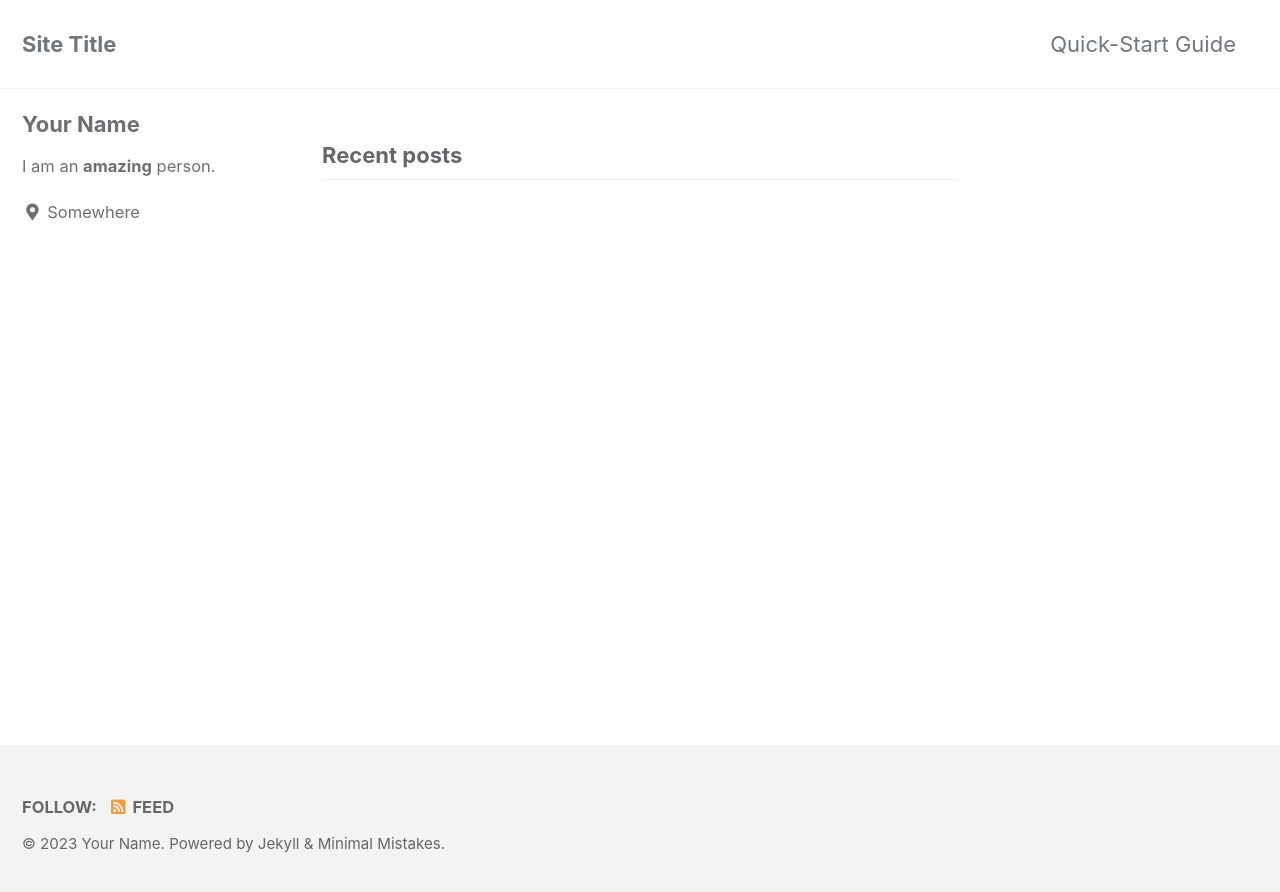
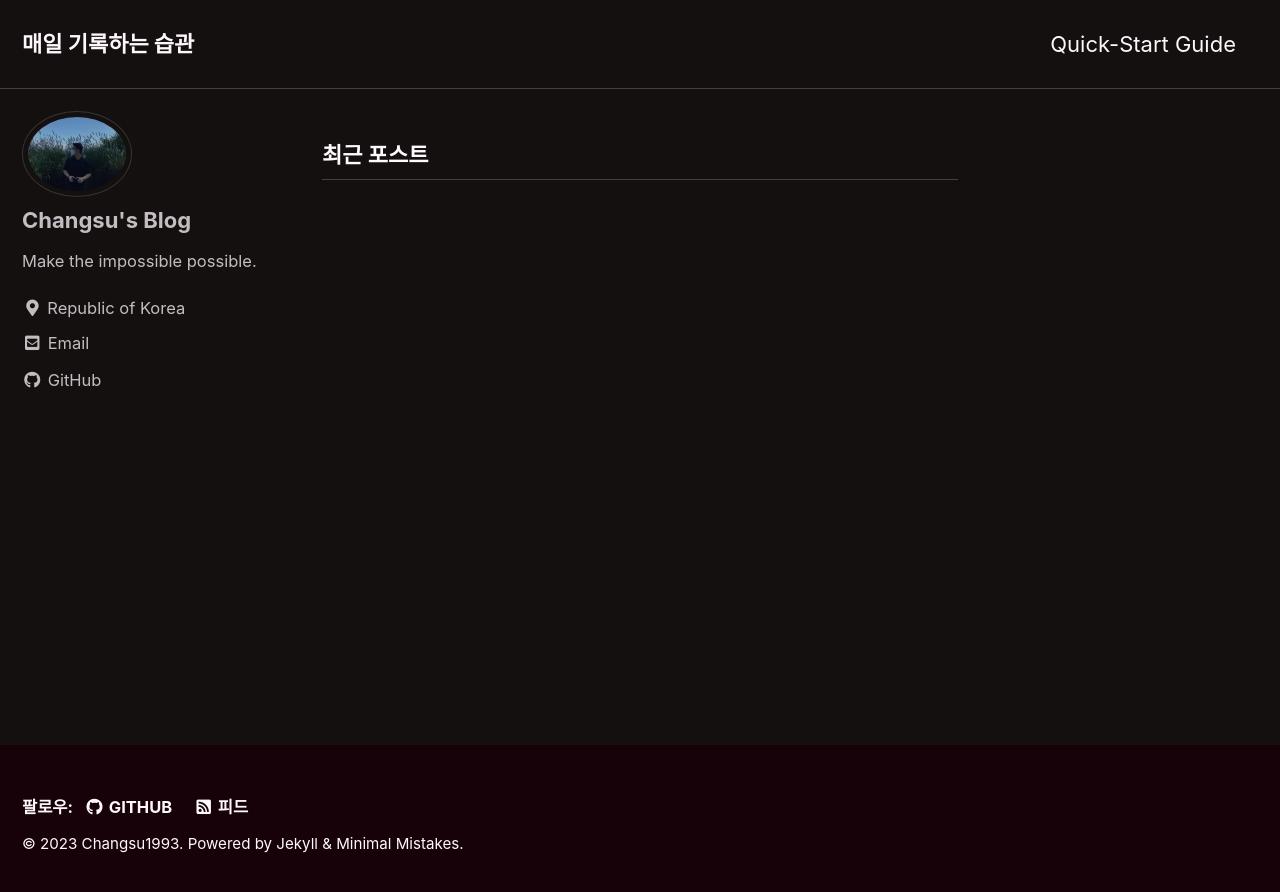
Before and after one commit to changsu1993/changsu1993.github.io, a Jekyll site: the page built from index.html, in a window 1280 px wide. Shown: the top 892 px of the page. Built offline with Jekyll 4.4.1, drawn with Linux system fonts in a browser that asks for light colours; cached includes are drawn as plain includes; the list of posts is cut into pages by our own code.

Commit message:
add Default Profile settings

```diff
--- a/_config.yml
+++ b/_config.yml
@@ -12,107 +12,106 @@
 
 # theme                  : "minimal-mistakes-jekyll"
 # remote_theme           : "mmistakes/minimal-mistakes"
-minimal_mistakes_skin    : "default" # "air", "aqua", "contrast", "dark", "dirt", "neon", "mint", "plum", "sunrise"
+minimal_mistakes_skin: "neon" # "air", "aqua", "contrast", "dark", "dirt", "neon", "mint", "plum", "sunrise"
 
 # Site Settings
-locale                   : "en-US"
-title                    : "Site Title"
-title_separator          : "-"
-subtitle                 : # site tagline that appears below site title in masthead
-name                     : "Your Name"
-description              : "An amazing website."
-url                      : # the base hostname & protocol for your site e.g. "https://mmistakes.github.io"
-baseurl                  : # the subpath of your site, e.g. "/blog"
-repository               : # GitHub username/repo-name e.g. "mmistakes/minimal-mistakes"
-teaser                   : # path of fallback teaser image, e.g. "/assets/images/500x300.png"
-logo                     : # path of logo image to display in the masthead, e.g. "/assets/images/88x88.png"
-masthead_title           : # overrides the website title displayed in the masthead, use " " for no title
+locale: "ko-KR"
+title: "Changsu's Blog"
+title_separator: "-"
+subtitle: # site tagline that appears below site title in masthead
+name: "Changsu1993"
+description: "매일 기록하는 습관"
+url: "https://changsu1993.github.io" # the base hostname & protocol for your site e.g. "https://mmistakes.github.io"
+baseurl: # the subpath of your site, e.g. "/blog"
+repository: "https://github.com/changsu1993/changsu1993.github.io" # GitHub username/repo-name e.g. "mmistakes/minimal-mistakes"
+teaser: # path of fallback teaser image, e.g. "/assets/images/500x300.png"
+logo: # path of logo image to display in the masthead, e.g. "/assets/images/88x88.png"
+masthead_title: "매일 기록하는 습관" # overrides the website title displayed in the masthead, use " " for no title
 # breadcrumbs            : false # true, false (default)
-words_per_minute         : 200
+words_per_minute: 200
 comments:
-  provider               : # false (default), "disqus", "discourse", "facebook", "staticman", "staticman_v2", "utterances", "giscus", "custom"
+  provider: # false (default), "disqus", "discourse", "facebook", "staticman", "staticman_v2", "utterances", "giscus", "custom"
   disqus:
-    shortname            : # https://help.disqus.com/customer/portal/articles/466208-what-s-a-shortname-
+    shortname: # https://help.disqus.com/customer/portal/articles/466208-what-s-a-shortname-
   discourse:
-    server               : # https://meta.discourse.org/t/embedding-discourse-comments-via-javascript/31963 , e.g.: meta.discourse.org
+    server: # https://meta.discourse.org/t/embedding-discourse-comments-via-javascript/31963 , e.g.: meta.discourse.org
   facebook:
     # https://developers.facebook.com/docs/plugins/comments
-    appid                :
-    num_posts            : # 5 (default)
-    colorscheme          : # "light" (default), "dark"
+    appid:
+    num_posts: # 5 (default)
+    colorscheme: # "light" (default), "dark"
   utterances:
-    theme                : # "github-light" (default), "github-dark"
-    issue_term           : # "pathname" (default)
+    theme: # "github-light" (default), "github-dark"
+    issue_term: # "pathname" (default)
   giscus:
-    repo_id              : # Shown during giscus setup at https://giscus.app
-    category_name        : # Full text name of the category
-    category_id          : # Shown during giscus setup at https://giscus.app
-    discussion_term      : # "pathname" (default), "url", "title", "og:title"
-    reactions_enabled    : # '1' for enabled (default), '0' for disabled
-    theme                : # "light" (default), "dark", "dark_dimmed", "transparent_dark", "preferred_color_scheme"
+    repo_id: # Shown during giscus setup at https://giscus.app
+    category_name: # Full text name of the category
+    category_id: # Shown during giscus setup at https://giscus.app
+    discussion_term: # "pathname" (default), "url", "title", "og:title"
+    reactions_enabled: # '1' for enabled (default), '0' for disabled
+    theme: # "light" (default), "dark", "dark_dimmed", "transparent_dark", "preferred_color_scheme"
   staticman:
-    branch               : # "master"
-    endpoint             : # "https://{your Staticman v3 API}/v3/entry/github/"
+    branch: # "master"
+    endpoint: # "https://{your Staticman v3 API}/v3/entry/github/"
 reCaptcha:
-  siteKey                :
-  secret                 :
+  siteKey:
+  secret:
 atom_feed:
-  path                   : # blank (default) uses feed.xml
-  hide                   : # true, false (default)
-search                   : # true, false (default)
-search_full_content      : # true, false (default)
-search_provider          : # lunr (default), algolia, google
+  path: # blank (default) uses feed.xml
+  hide: # true, false (default)
+search: # true, false (default)
+search_full_content: # true, false (default)
+search_provider: # lunr (default), algolia, google
 lunr:
-  search_within_pages    : # true, false (default)
+  search_within_pages: # true, false (default)
 algolia:
-  application_id         : # YOUR_APPLICATION_ID
-  index_name             : # YOUR_INDEX_NAME
-  search_only_api_key    : # YOUR_SEARCH_ONLY_API_KEY
-  powered_by             : # true (default), false
+  application_id: # YOUR_APPLICATION_ID
+  index_name: # YOUR_INDEX_NAME
+  search_only_api_key: # YOUR_SEARCH_ONLY_API_KEY
+  powered_by: # true (default), false
 google:
-  search_engine_id       : # YOUR_SEARCH_ENGINE_ID
-  instant_search         : # false (default), true
+  search_engine_id: # YOUR_SEARCH_ENGINE_ID
+  instant_search: # false (default), true
 # SEO Related
-google_site_verification :
-bing_site_verification   :
-naver_site_verification  :
-yandex_site_verification :
-baidu_site_verification  :
+google_site_verification:
+bing_site_verification:
+naver_site_verification:
+yandex_site_verification:
+baidu_site_verification:
 
 # Social Sharing
 twitter:
-  username               :
+  username:
 facebook:
-  username               :
-  app_id                 :
-  publisher              :
-og_image                 : # Open Graph/Twitter default site image
+  username:
+  app_id:
+  publisher:
+og_image: # Open Graph/Twitter default site image
 # For specifying social profiles
 # - https://developers.google.com/structured-data/customize/social-profiles
 social:
-  type                   : # Person or Organization (defaults to Person)
-  name                   : # If the user or organization name differs from the site's name
+  type: # Person or Organization (defaults to Person)
+  name: # If the user or organization name differs from the site's name
   links: # An array of links to social media profiles
 
 # Analytics
 analytics:
-  provider               : false # false (default), "google", "google-universal", "google-gtag", "custom"
+  provider: false # false (default), "google", "google-universal", "google-gtag", "custom"
   google:
-    tracking_id          :
-    anonymize_ip         : # true, false (default)
-
+    tracking_id:
+    anonymize_ip: # true, false (default)
 
 # Site Author
 author:
-  name             : "Your Name"
-  avatar           : # path of avatar image, e.g. "/assets/images/bio-photo.jpg"
-  bio              : "I am an **amazing** person."
-  location         : "Somewhere"
-  email            :
+  name: "Changsu's Blog"
+  avatar: "/assets/img/changsu.jpg" # path of avatar image, e.g. "/assets/images/bio-photo.jpg"
+  bio: "Make the impossible possible."
+  location: "Republic of Korea"
+  email:
   links:
     - label: "Email"
       icon: "fas fa-fw fa-envelope-square"
-      # url: "mailto:your.name@email.com"
+      url: "mailto:csdp0106@gmail.com"
     - label: "Website"
       icon: "fas fa-fw fa-link"
       # url: "https://your-website.com"
@@ -124,7 +123,7 @@ author:
       # url: "https://facebook.com/"
     - label: "GitHub"
       icon: "fab fa-fw fa-github"
-      # url: "https://github.com/"
+      url: "https://github.com/changsu1993"
     - label: "Instagram"
       icon: "fab fa-fw fa-instagram"
       # url: "https://instagram.com/"
@@ -140,7 +139,7 @@ footer:
       # url:
     - label: "GitHub"
       icon: "fab fa-fw fa-github"
-      # url:
+      url: "https://github.com/changsu1993"
     - label: "GitLab"
       icon: "fab fa-fw fa-gitlab"
       # url:
@@ -150,7 +149,6 @@ footer:
     - label: "Instagram"
       icon: "fab fa-fw fa-instagram"
       # url:
-
 
 # Reading Files
 include:
@@ -189,14 +187,12 @@ keep_files:
 encoding: "utf-8"
 markdown_ext: "markdown,mkdown,mkdn,mkd,md"
 
-
 # Conversion
 markdown: kramdown
 highlighter: rouge
 lsi: false
 excerpt_separator: "\n\n"
 incremental: false
-
 
 # Markdown Processing
 kramdown:
@@ -209,19 +205,16 @@ kramdown:
   smart_quotes: lsquo,rsquo,ldquo,rdquo
   enable_coderay: false
 
-
 # Sass/SCSS
 sass:
   sass_dir: _sass
   style: compressed # https://sass-lang.com/documentation/file.SASS_REFERENCE.html#output_style
 
-
 # Outputting
 permalink: /:categories/:title/
-paginate: 5 # amount of posts to show
+paginate: 10 # amount of posts to show
 paginate_path: /page:num/
 timezone: # https://en.wikipedia.org/wiki/List_of_tz_database_time_zones
-
 
 # Plugins (previously gems:)
 plugins:
@@ -238,7 +231,6 @@ whitelist:
   - jekyll-gist
   - jekyll-feed
   - jekyll-include-cache
-
 
 # Archives
 #  Type
@@ -268,14 +260,12 @@ tag_archive:
 #     category: /categories/:name/
 #     tag: /tags/:name/
 
-
 # HTML Compression
 # - https://jch.penibelst.de/
 compress_html:
   clippings: all
   ignore:
     envs: development
-
 
 # Defaults
 defaults:
@@ -290,3 +280,11 @@ defaults:
       comments: # true
       share: true
       related: true
+
+  # _pages
+  - scope:
+      path: "_pages"
+      type: pages
+    values:
+      layout: single
+      author_profile: true
```
Also changed, not shown: Gemfile.lock (added), assets/img/changsu.jpg (added), 16 other files.
